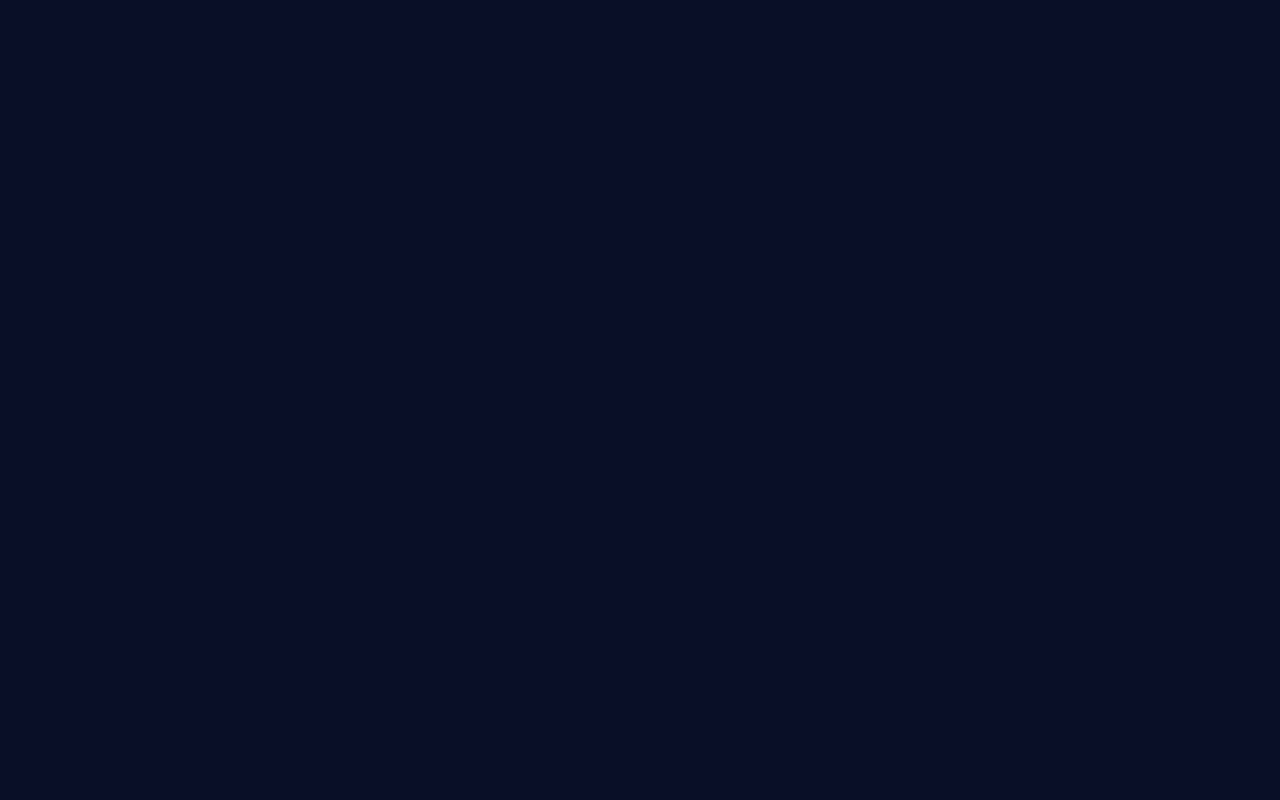
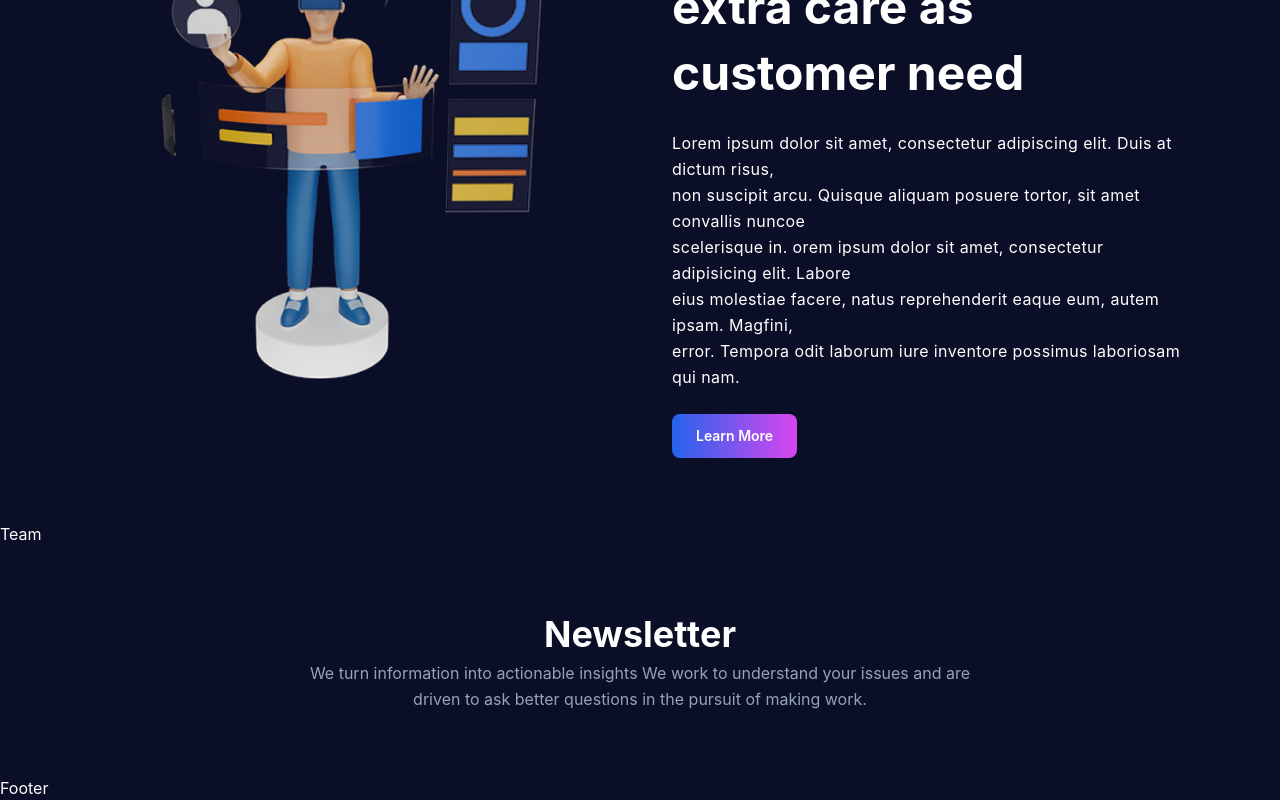
Before and after one commit to kyler004/x-zone-landing-page, a React (Vite) app: page / in a window 1280 px wide. Shown: the part 1812-2612 px from the top of the page. Before the commit the page ends 1750 px from the top, so only its background shows below. Built offline with nearby package versions, Linux system fonts and the light colour scheme.

Commit message:
Implemented feature forward section

```diff
--- a/src/components/Features.jsx
+++ b/src/components/Features.jsx
@@ -1,7 +1,31 @@
 import React from "react";
 
 const Features = () => {
-  return <div>Features</div>;
+  return (
+    <section className="section__margin feature-section">
+      <div className="feature-image">
+        <img
+          src="man-working-using-virtual-reality-4019408-3337377@0 1.png"
+          alt="Promotional image 1"
+        />
+      </div>
+      <div className="feature-content">
+        <h1 className="text-3xl md:text-5xl font-bold text-text leading-snug">
+          We complete every projects <br /> extra care as customer need
+        </h1>
+        <p className="leading-relaxed tracking-wide">
+          Lorem ipsum dolor sit amet, consectetur adipiscing elit. Duis at
+          dictum risus, <br /> non suscipit arcu. Quisque aliquam posuere
+          tortor, sit amet convallis nuncoe <br /> scelerisque in. orem ipsum
+          dolor sit amet, consectetur adipisicing elit. Labore <br /> eius
+          molestiae facere, natus reprehenderit eaque eum, autem ipsam. Magfini,{" "}
+          <br /> error. Tempora odit laborum iure inventore possimus laboriosam
+          qui nam.{" "}
+        </p>
+        <button className="btn-primary max-w-fit">Learn More</button>
+      </div>
+    </section>
+  );
 };
 
 export default Features;
--- a/src/components/Newsletter.jsx
+++ b/src/components/Newsletter.jsx
@@ -1,7 +1,18 @@
 import React from "react";
 
 const Newsletter = () => {
-  return <div>Newsletter</div>;
+  return (
+    <section className="section__margin">
+      <div className="newsletter-container">
+        <h2 className="heading-lg text-center">Newsletter</h2>
+        <p className="body-text text-center max-w-2xl mx-auto">
+          We turn information into actionable insights We work to understand
+          your issues and are driven to ask better questions in the pursuit of
+          making work.
+        </p>
+      </div>
+    </section>
+  );
 };
 
 export default Newsletter;
--- a/src/index.css
+++ b/src/index.css
@@ -294,7 +294,7 @@ body {
    10. FEATURE SECTION
    ---------------------------------------------------------------- */
 .feature-section {
-  @apply flex flex-col lg:flex-row items-center gap-12;
+  @apply flex flex-col lg:flex-row items-center gap-16;
 }
 
 .feature-section-reverse {
@@ -310,7 +310,7 @@ body {
 }
 
 .feature-content {
-  @apply flex-1 flex flex-col gap-4;
+  @apply flex-1 flex flex-col gap-6;
 }
 
 .feature-content .heading-md {
```
